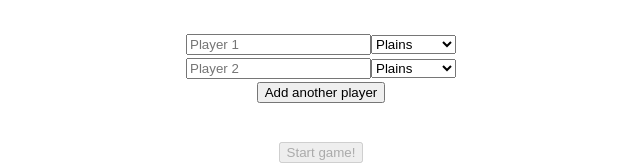
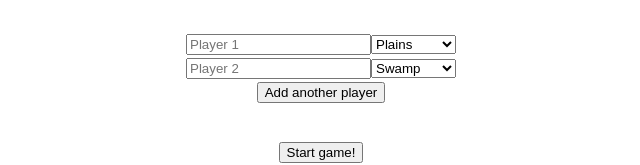
Before and after one commit to danielpols/Sogyo-IP---Terra-Mystica, a Vue app in the folder client/: page / in a window 1280 px wide. Shown: the top 165 px of the page, without its empty margins (319-959 px from the left). Built offline with nearby package versions, Linux system fonts and the light colour scheme.

Commit message:
Added default nonduplicate terrains to players

```diff
--- a/client/src/components/StartScreen.vue
+++ b/client/src/components/StartScreen.vue
@@ -7,14 +7,8 @@
         <ul class="playerList">
             <li v-for="(player, i) in playerList" :key="player">
                 <input class="playerNameInput" type="text" @input="event => playerList[i].name = event.target.value" :placeholder="'Player ' + (i+1)">
-                <select class="playerTerrainInput" @input="event => playerList[i].terrain = event.target.value">
-                    <option value="PLAINS">Plains</option>
-                    <option value="SWAMP">Swamp</option>
-                    <option value="LAKE">Lake</option>
-                    <option value="FOREST">Forest</option>
-                    <option value="MOUNTAINS">Mountains</option>
-                    <option value="WASTELAND">Wasteland</option>
-                    <option value="DESERT">Desert</option>
+                <select class="playerTerrainInput" @input="event => playerList[i].terrain = event.target.value" v-model="player.terrain">
+                    <option v-for="terrain in terrainList" :value="terrain">{{ terrain.substring(0, 1) + terrain.substring(1).toLowerCase() }}</option>
                 </select>
                 <button v-if="playerList.length > 2" type="button" @click="playerList.splice(i, 1)">Remove</button>
             </li>
@@ -28,14 +22,15 @@
     export default {
         data () {
             return {
-                playerList: []
+                playerList: [],
+                terrainList: ["PLAINS", "SWAMP", "LAKE", "FOREST", "MOUNTAINS", "WASTELAND", "DESERT"]
             };
         },
         methods: {
             addPlayer() {
                 this.playerList.push({
                     name: "",
-                    terrain: "PLAINS"
+                    terrain: this.terrainList.filter(terrain => !this.getTerrains().includes(terrain))[0]
                 });
             },
             removePlayer(index) {
```
